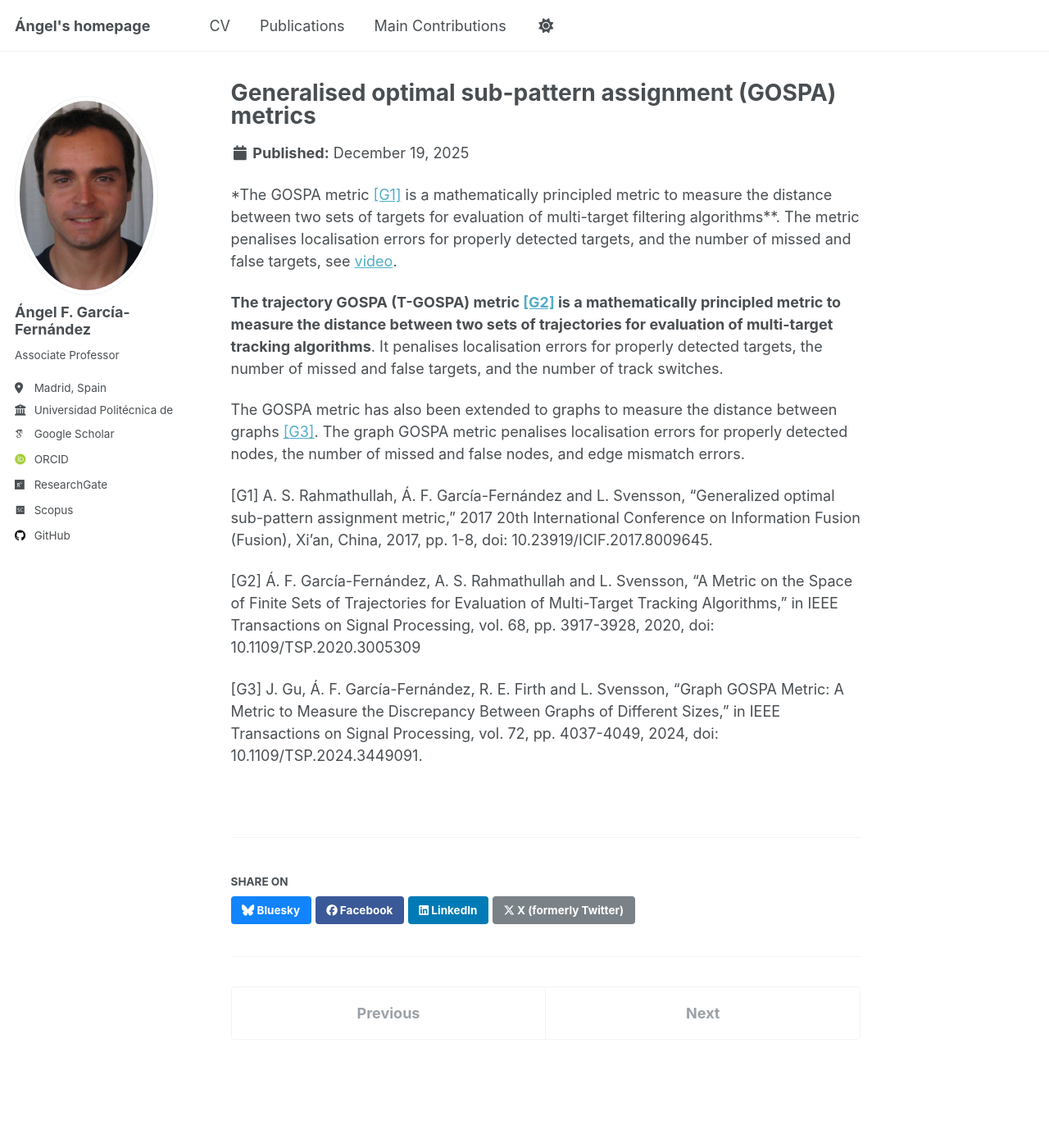
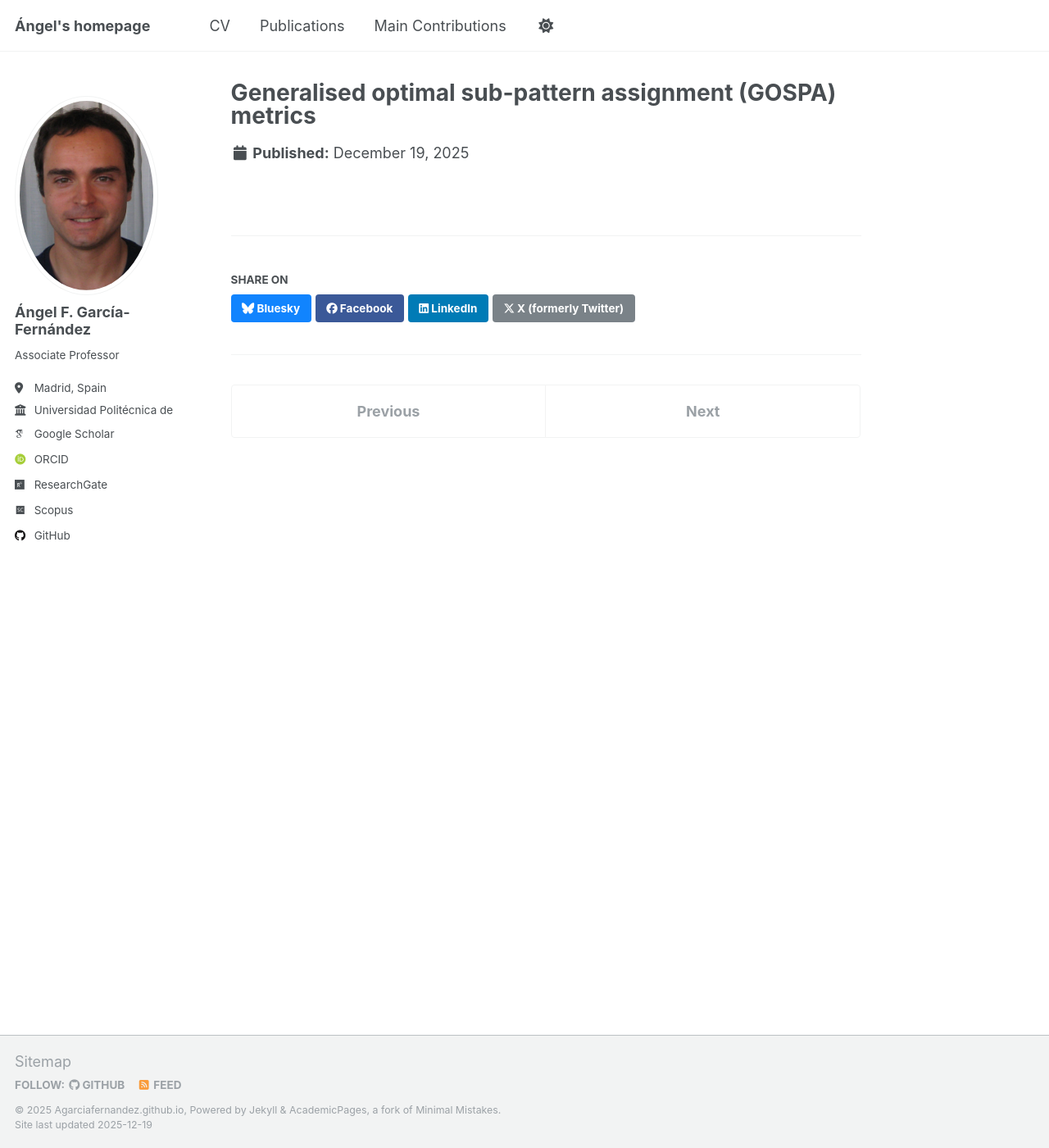
Before and after one commit to Agarciafernandez/Agarciafernandez.github.io, a Jekyll site: the page built from _portfolio/portfolio-1.md, in a window 1280 px wide and 1400 px high. Shown: the whole window at 82% size. Built offline with Jekyll 4.4.1, drawn with Linux system fonts in a browser that asks for light colours; some web fonts are replaced.

Commit message:
Update portfolio-1.md

```diff
--- a/_portfolio/portfolio-1.md
+++ b/_portfolio/portfolio-1.md
@@ -2,16 +2,3 @@
 title: "Generalised optimal sub-pattern assignment (GOSPA) metrics"
 collection: portfolio
 ---
-
-*The GOSPA metric [[G1]](https://ieeexplore.ieee.org/document/8009645) is a mathematically principled metric to measure the distance between two sets of targets for evaluation of multi-target filtering algorithms**. The metric penalises localisation errors for properly detected targets, and the number of missed and false targets, see [video](https://www.youtube.com/watch?v=M79GTTytvCM).
-
-**The trajectory GOSPA (T-GOSPA) metric [[G2]](https://ieeexplore.ieee.org/abstract/document/9127194) is a mathematically principled metric to measure the distance between two sets of trajectories for evaluation of multi-target tracking algorithms**. It penalises localisation errors for properly detected targets, the number of missed and false targets, and the number of track switches.
-
-The GOSPA metric has also been extended to graphs to measure the distance between graphs [[G3]](https://ieeexplore.ieee.org/abstract/document/10644126). The graph GOSPA metric penalises localisation errors for properly detected nodes, the number of missed and false nodes, and edge mismatch errors.
-
-
-[G1] A. S. Rahmathullah, Á. F. García-Fernández and L. Svensson, "Generalized optimal sub-pattern assignment metric," 2017 20th International Conference on Information Fusion (Fusion), Xi'an, China, 2017, pp. 1-8, doi: 10.23919/ICIF.2017.8009645.
-
-[G2] Á. F. García-Fernández, A. S. Rahmathullah and L. Svensson, "A Metric on the Space of Finite Sets of Trajectories for Evaluation of Multi-Target Tracking Algorithms," in IEEE Transactions on Signal Processing, vol. 68, pp. 3917-3928, 2020, doi: 10.1109/TSP.2020.3005309
-
-[G3] J. Gu, Á. F. García-Fernández, R. E. Firth and L. Svensson, "Graph GOSPA Metric: A Metric to Measure the Discrepancy Between Graphs of Different Sizes," in IEEE Transactions on Signal Processing, vol. 72, pp. 4037-4049, 2024, doi: 10.1109/TSP.2024.3449091.
```
